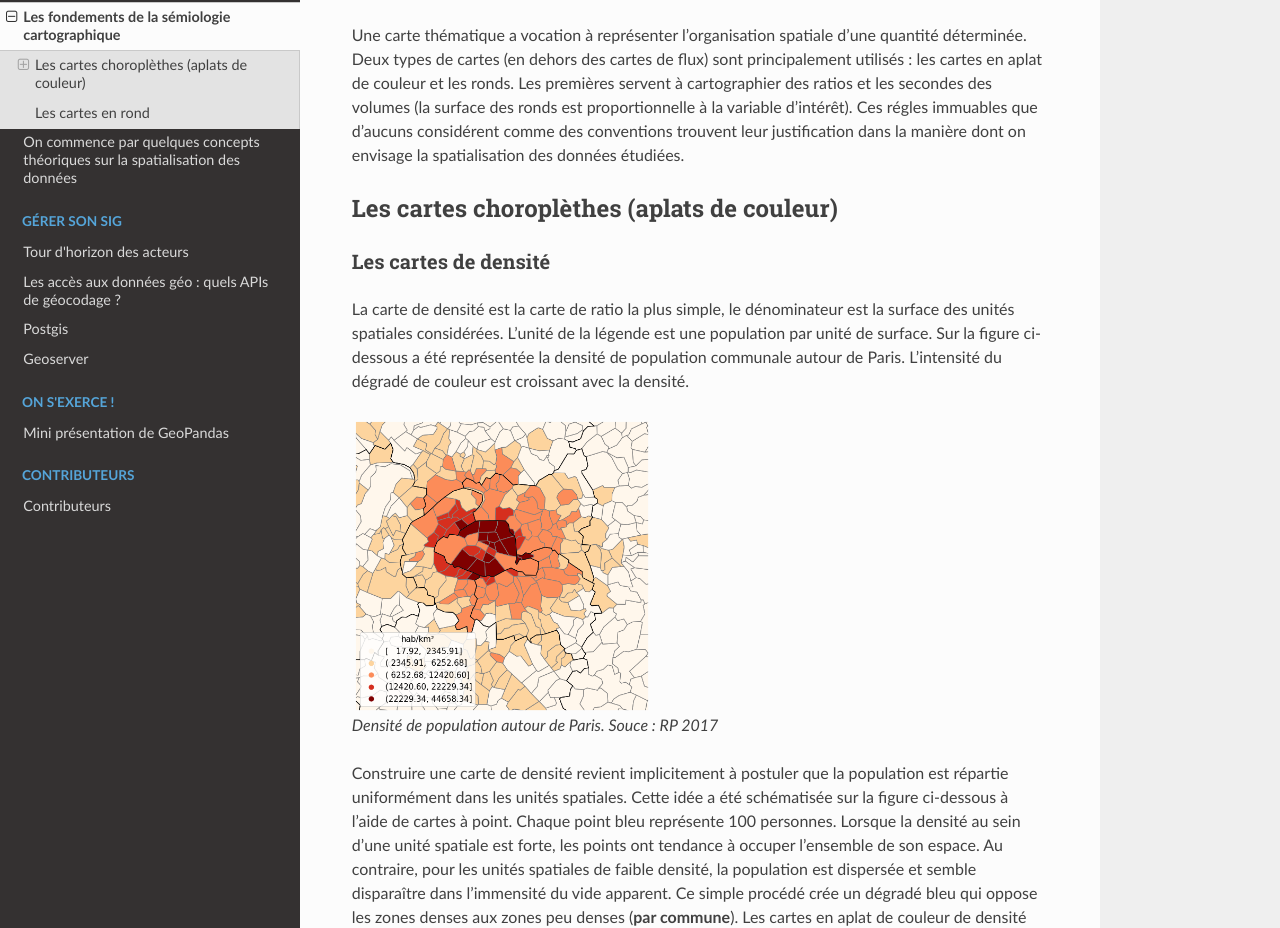
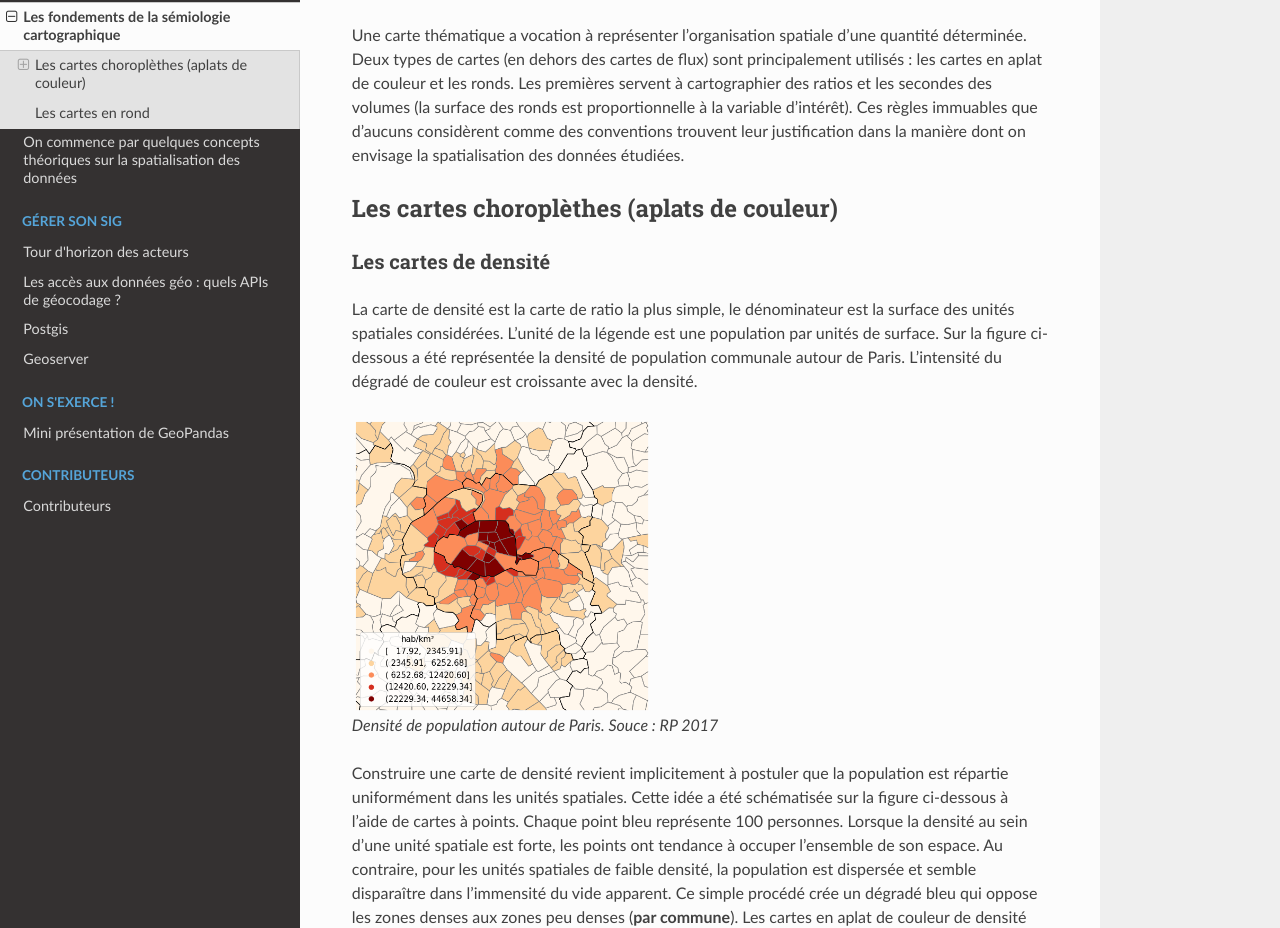
Before and after one commit to JulieDjidji/memocarto, a Sphinx documentation site: the page built from doc/source/semio.rst, in a window 1280 px wide and 1400 px high. Shown: the part 136-1064 px from the top of the window. Built offline with Sphinx 7.4.7 and the Read the Docs theme 2.0.0, drawn with Linux system fonts in a browser that asks for light colours; pages that are not in the unit, such as notebooks, are missing from menus; some of the changed text lies outside the part shown.

Commit message:
Update semio.rst

```diff
--- a/doc/source/semio.rst
+++ b/doc/source/semio.rst
@@ -1,7 +1,7 @@
 Les fondements de la sémiologie cartographique
 ===================================================
 
-Une carte thématique a vocation à représenter l'organisation spatiale d'une quantité déterminée. Deux types de cartes (en dehors des cartes de flux) sont principalement utilisés : les cartes en aplat de couleur et les ronds. Les premières servent à cartographier des ratios et les secondes des volumes (la surface des ronds est proportionnelle à la variable d'intérêt). Ces régles immuables que d'aucuns considérent comme des conventions trouvent leur justification dans la manière dont on envisage la spatialisation des données étudiées.
+Une carte thématique a vocation à représenter l'organisation spatiale d'une quantité déterminée. Deux types de cartes (en dehors des cartes de flux) sont principalement utilisés : les cartes en aplat de couleur et les ronds. Les premières servent à cartographier des ratios et les secondes des volumes (la surface des ronds est proportionnelle à la variable d'intérêt). Ces règles immuables que d'aucuns considèrent comme des conventions trouvent leur justification dans la manière dont on envisage la spatialisation des données étudiées.
 
 Les cartes choroplèthes (aplats de couleur)
 --------------------------------------------
@@ -9,14 +9,14 @@ Les cartes de densité
 ^^^^^^^^^^^^^^^^^^^^^^
 
 
-La carte de densité est la carte de ratio la plus simple, le dénominateur est la surface des unités spatiales considérées. L'unité de la légende est une population par unité de surface. Sur la figure ci-dessous a été représentée la densité de population communale autour de Paris. L'intensité du dégradé de couleur est croissant avec la densité.
+La carte de densité est la carte de ratio la plus simple, le dénominateur est la surface des unités spatiales considérées. L'unité de la légende est une population par unités de surface. Sur la figure ci-dessous a été représentée la densité de population communale autour de Paris. L'intensité du dégradé de couleur est croissante avec la densité.
 
 .. figure:: _static/carte_densite.png
    :width: 300
 
    Densité de population autour de Paris. Souce :  RP 2017
 
-Construire une carte de densité revient implicitement à postuler que la population est répartie uniformément dans les unités spatiales. Cette idée a été schématisée sur la figure ci-dessous à l'aide de cartes à point. Chaque point bleu représente 100 personnes. Lorsque la densité au sein d'une unité spatiale est forte, les points ont tendance à occuper l'ensemble de son espace. Au contraire, pour les unités spatiales de faible densité, la population est dispersée et semble disparaître dans l'immensité du vide apparent. Ce simple procédé crée un dégradé bleu qui oppose les zones denses aux zones peu denses (**par commune**). Les cartes en aplat de couleur de densité sont juste une formalisation plus simple de ce constat.
+Construire une carte de densité revient implicitement à postuler que la population est répartie uniformément dans les unités spatiales. Cette idée a été schématisée sur la figure ci-dessous à l'aide de cartes à points. Chaque point bleu représente 100 personnes. Lorsque la densité au sein d'une unité spatiale est forte, les points ont tendance à occuper l'ensemble de son espace. Au contraire, pour les unités spatiales de faible densité, la population est dispersée et semble disparaître dans l'immensité du vide apparent. Ce simple procédé crée un dégradé bleu qui oppose les zones denses aux zones peu denses (**par commune**). Les cartes en aplat de couleur de densité sont juste une formalisation plus simple de ce constat.
 
 .. figure:: _static/densite.png
    :width: 600
```
Also changed, not shown: other parts of doc/source/semio.rst (+4 -6 lines).
